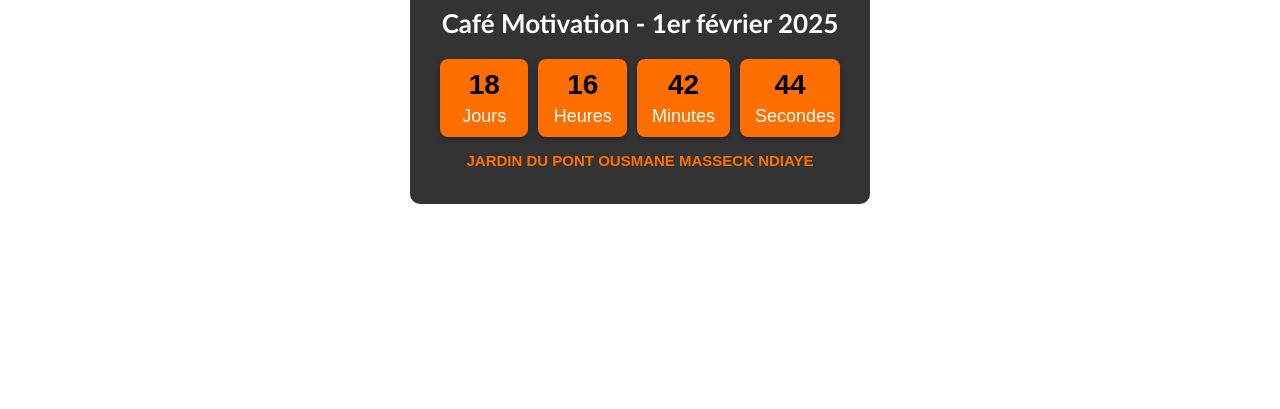
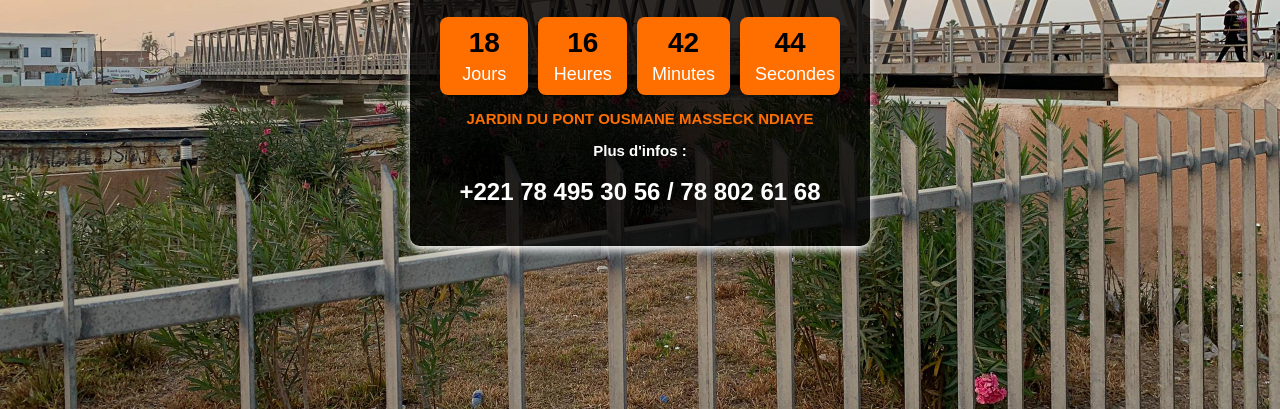
Before and after one commit to Dieng533/caf--motivaton, a plain HTML site: page index.html in a window 1280 px wide. Shown: the part 391-800 px from the top of the page. Drawn offline with Linux system fonts and the light colour scheme.

Commit message:
https://dieng533.github.io/caf--motivaton/

```diff
--- a/index.html
+++ b/index.html
@@ -5,6 +5,7 @@
     <meta name="viewport" content="width=device-width, initial-scale=1.0">
     <title>Café Motivation</title>
    <link rel="stylesheet" href="./style/style.css">
+   <link rel="shortcut icon" href="./media/logo.png" type="image/x-icon">
 </head>
 <body>
     <img src="./media/logo.png" alt="GO'UP Logo" class="logo">
@@ -31,6 +32,12 @@
         <div class="pont">
             <h3>JARDIN DU PONT OUSMANE MASSECK NDIAYE</h3>
         </div>
+        <div class="contact">
+           <span>
+            <h3 style="color: white;">Plus d'infos :</h3>
+            <h2> +221 78 495 30 56 / 78 802 61 68</h2>
+        </span>
+        </div>
     </div>
 
     <script src="./js/script.js"></script>
--- a/style/style.css
+++ b/style/style.css
@@ -1,6 +1,8 @@
 body {
     font-family: Arial, sans-serif;
-    background: #ffffff;
+    background-image: url("../media/bg_pont.jpeg");
+    background-repeat: no-repeat;
+    background-size: cover;
     display: flex;
     flex-direction: column;
     align-items: center;
```
Also changed, not shown: media/bg_pont.jpeg (added).
